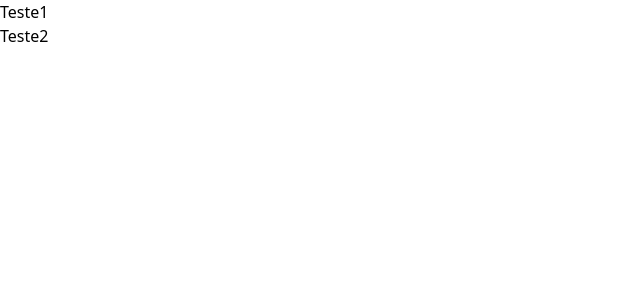
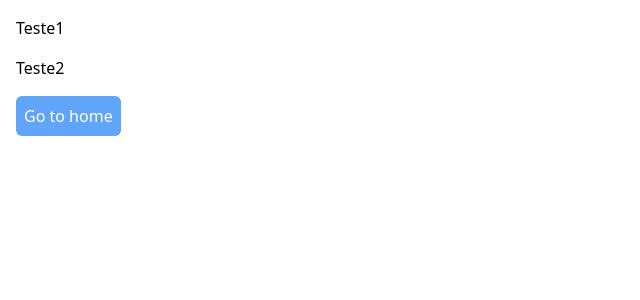
Before and after one commit to guicoelhodev/Svelte-vs-Next-js, a SvelteKit app in the folder svelte/: page /test in a window 1280 px wide. Shown: the top 300 px of the page, without its empty margins (0-640 px from the left). Built offline with nearby package versions, Linux system fonts and the light colour scheme.

Commit message:
feat(Svelte): create base layout file

```diff
--- a/svelte/package.json
+++ b/svelte/package.json
@@ -3,7 +3,8 @@
 	"version": "0.0.1",
 	"type": "module",
 	"scripts": {
-		"dev": "vite dev --port 8080 --host",
+		"dev:docker": "vite dev --port 8080 --host",
+		"dev": "vite dev",
 		"build": "vite build",
 		"preview": "vite preview",
 		"check": "svelte-kit sync && svelte-check --tsconfig ./tsconfig.json",
--- a/svelte/src/routes/+layout.svelte
+++ b/svelte/src/routes/+layout.svelte
@@ -3,4 +3,6 @@
 	let { children } = $props();
 </script>
 
+<div class='p-4 min-h-screen size-full flex flex-col items-start gap-4'>
 {@render children()}
+</div>
--- a/svelte/src/routes/+page.svelte
+++ b/svelte/src/routes/+page.svelte
@@ -1,2 +1,4 @@
-<h1>Welcomed to SvelteKit</h1>
-<p>Visit <a href="https://svelte.dev/docs/kit">svelte.dev/docs/kit</a> to read the documentation</p>
+  <h1>Welcome to SvelteKit</h1>
+  <p>Visit <a href="https://svelte.dev/docs/kit">svelte.dev/docs/kit</a> to read the documentation</p>
+
+  <a href='/test' class='bg-blue-400 text-white p-2 rounded-md' >Go to test</a>
--- a/svelte/src/routes/test/+page.svelte
+++ b/svelte/src/routes/test/+page.svelte
@@ -1,4 +1,4 @@
-<div>
 	<p>Teste1</p>
 	<p>Teste2</p>
-</div>
+
+  <a href='/' class='bg-blue-400 text-white p-2 rounded-md' >Go to home</a>
```
Also changed, not shown: 2 other files (tests, documents, lock files or other folders).
